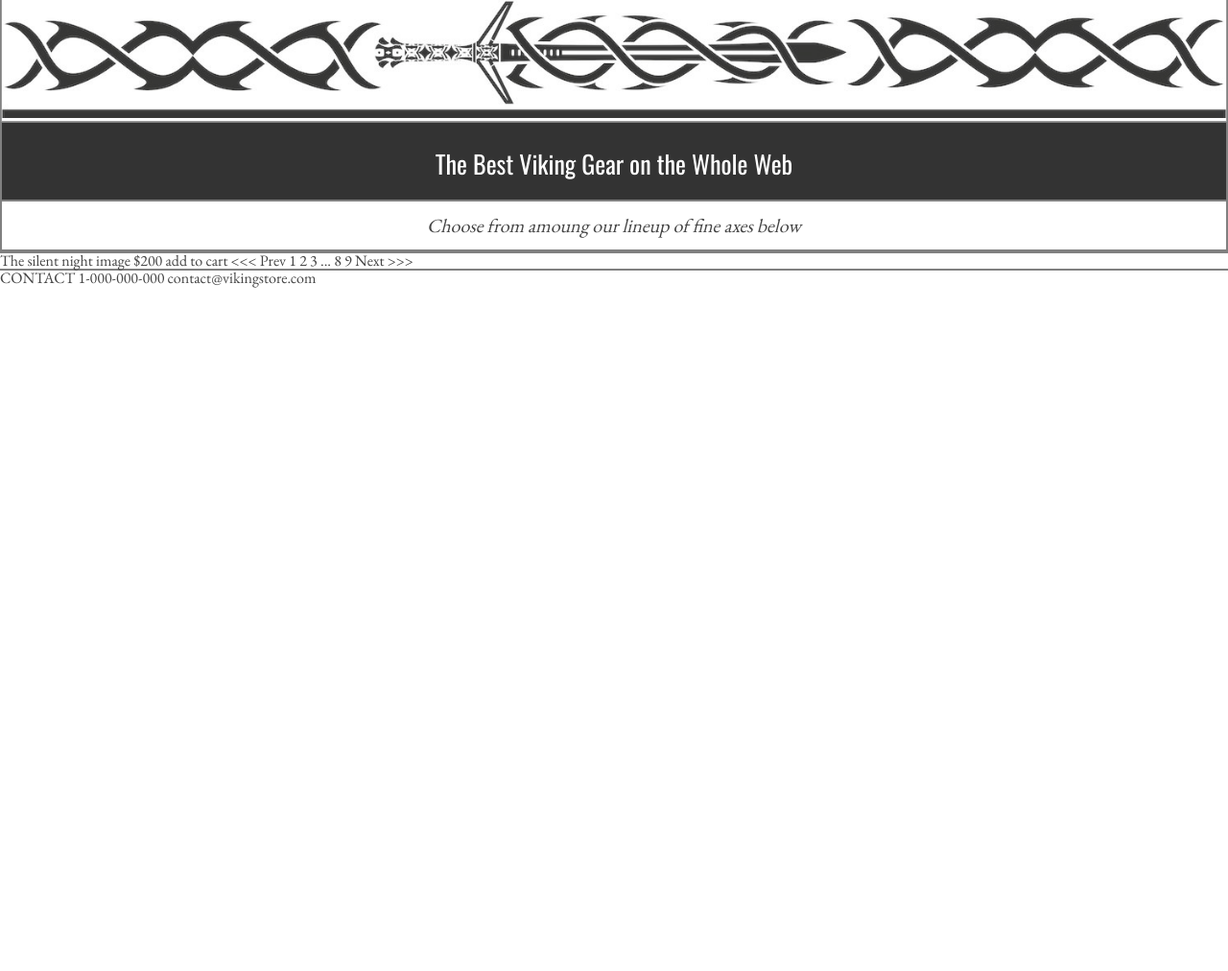
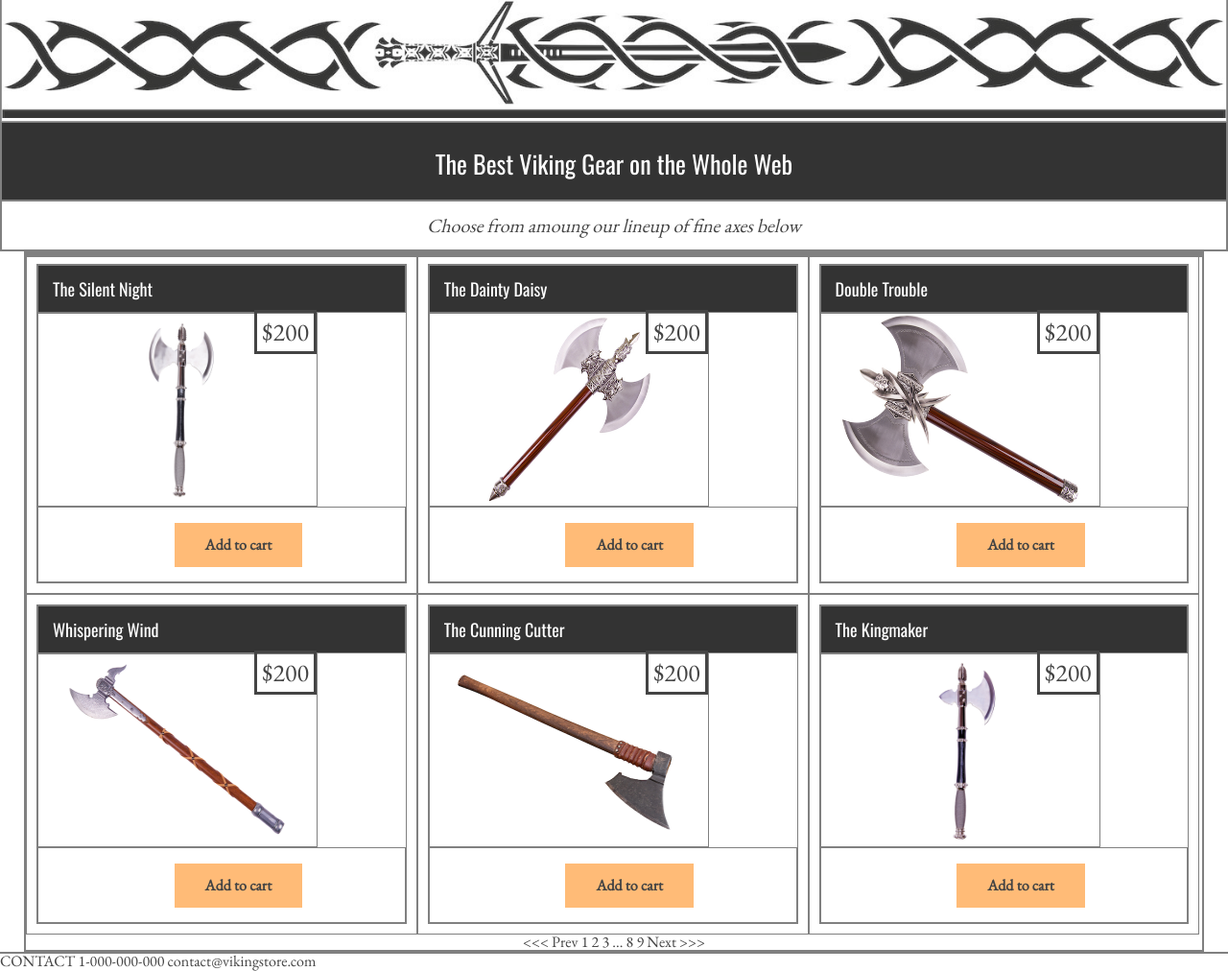
Before and after one commit to asolvang/viking-store, a plain HTML site: page index.html in a window 1280 px wide. Shown: the part 762-1774 px from the top of the page at 96% size. Before the commit the page ends 1062 px from the top, so only its background shows below. Drawn offline with nearby package versions, Linux system fonts and the light colour scheme.

Commit message:
Finished the items listing on front page

```diff
--- a/assets/css/css-store.css
+++ b/assets/css/css-store.css
@@ -8,13 +8,19 @@ body {
 	color: #444;
 }
 
-body h1 {
+h1 {
 	font-family: 'Oswald', sans-serif;
 	font-size: 22px;
 }
 
 body p {
 	font-size: 16px;
+}
+
+h2 {
+	font-family: 'Oswald', sans-serif;
+	font-size: 18px;
+
 }
 
 
@@ -77,3 +83,70 @@ body p {
 	font-size: 20px;
 	font-style: italic;
 }
+
+.store {
+
+	margin-left: 25px;
+	margin-right: 25px;
+}
+
+
+.item {
+	float: left;
+	width: 33.1%;
+}
+
+.item-container {
+	margin: 10px;
+}
+
+.item-head {
+	background-color: #333;
+	color: white;
+	padding: 15px;
+}
+
+.item-image {
+	text-align: center;
+	width: 290px;
+	height: 200px;
+}
+
+.z-index-image {
+	max-width: 100%;
+	height: 200px;
+	max-width: 250px;
+}
+
+.item-price {
+	float: right;
+	position: relative;
+	margin-top: -207px;
+	margin-left: 225px;
+	font-size: 26px;
+	padding: 5px;
+	border: 3px solid #444;
+	text-align: center;
+	line-height: 30px;
+
+}
+
+.add-to-cart {
+	text-align: center;
+}
+
+.btn {
+	margin: 15px 0 15px 35px;
+	background-color: #fb7;
+	border: none;
+	padding: 15px 32px;
+	text-decoration: none;
+	display: inline-block;
+	font-size: 16px;
+	color: #444;
+	font-weight: bold;
+}
+.page_nav {
+
+	text-align: center;
+}
--- a/index.html
+++ b/index.html
@@ -36,19 +36,113 @@
   	</div>
 
 
-  	<div class="items"></div>
+  	<div class="store">
+  		<div class="item-lines">
+  			<div class="item">
+  				<div class="item-container">
+  					<div class="item-head">
+  						<h2>The Silent Night</h2>
+  					</div>
 
-  		The silent night
-  		image
-  		$200
-  		add to cart
+	  				<div class="item-image">
+	  					<img class="z-index-image" src="assets/images/product_images/axe_silent_night_small.jpg">
+	  					<div class="item-price">$200</div>
+					</div>
+	  				<div class="add-to-cart">
+	  					<a class="btn" href="#">Add to cart</a>
+	  				</div>
+	  			</div>
+ 			</div>
+  			<div class="item">
+  				<div class="item-container">
+  					<div class="item-head">
+  						<h2>The Dainty Daisy</h2>
+  					</div>
 
-  		<<< Prev 1 2 3 ... 8 9 Next >>>
+	  				<div class="item-image">
+	  					<img class="z-index-image" src="assets/images/product_images/axe_dainty_daisy_small.jpg">
+	  					<div class="item-price">$200</div>
+					</div>
+	  				<div class="add-to-cart">
+	  					<a class="btn" href="#">Add to cart</a>
+	  				</div>
+	  			</div>
+ 			</div>
+  			<div class="item">
+  				<div class="item-container">
+  					<div class="item-head">
+  						<h2>Double Trouble</h2>
+  					</div>
 
+	  				<div class="item-image">
+	  					<img class="z-index-image" src="assets/images/product_images/axe_double_trouble_small.jpg">
+	  					<div class="item-price">$200</div>
+	  				</div>
+	  				<div class="add-to-cart">
+	  					<a class="btn" href="#">Add to cart</a>
+	  				</div>
+	  			</div>
+ 			</div>
+  		</div>
+
+  		<div class="item-lines">
+  			<div class="item">
+  				<div class="item-container">
+  					<div class="item-head">
+  						<h2>Whispering Wind</h2>
+  					</div>
+
+	  				<div class="item-image">
+	  					<img class="z-index-image" src="assets/images/product_images/axe_whispering_wind_small.jpg">
+	  					<div class="item-price">$200</div>
+					</div>
+	  				<div class="add-to-cart">
+	  					<a class="btn" href="#">Add to cart</a>
+	  				</div>
+	  			</div>
+ 			</div>
+  			<div class="item">
+  				<div class="item-container">
+  					<div class="item-head">
+  						<h2>The Cunning Cutter</h2>
+  					</div>
+
+	  				<div class="item-image">
+	  					<img class="z-index-image" src="assets/images/product_images/axe_cunning_cutter_small.jpg">
+	  					<div class="item-price">$200</div>
+					</div>
+	  				<div class="add-to-cart">
+	  					<a class="btn" href="#">Add to cart</a>
+	  				</div>
+	  			</div>
+ 			</div>
+  			<div class="item">
+  				<div class="item-container">
+  					<div class="item-head">
+  						<h2>The Kingmaker</h2>
+  					</div>
+
+	  				<div class="item-image">
+	  					<img class="z-index-image" src="assets/images/product_images/axe_kingmaker_small.jpg">
+	  					<div class="item-price">$200</div>
+	  				</div>
+	  				<div class="add-to-cart">
+	  					<a class="btn" href="#">Add to cart</a>
+	  				</div>
+	  			</div>
+ 			</div>
+  		</div>
+		<div class="page_nav">
+  			<a href="#"></a><<< Prev 1 2 3 ... 8 9 Next >>>
+  		</div>
+
+  	</div>
   	<div class="footer"></div>
   		CONTACT
   		1-000-000-000
   		contact@vikingstore.com
+</div>
+
   </body>
 
  </html>
```
